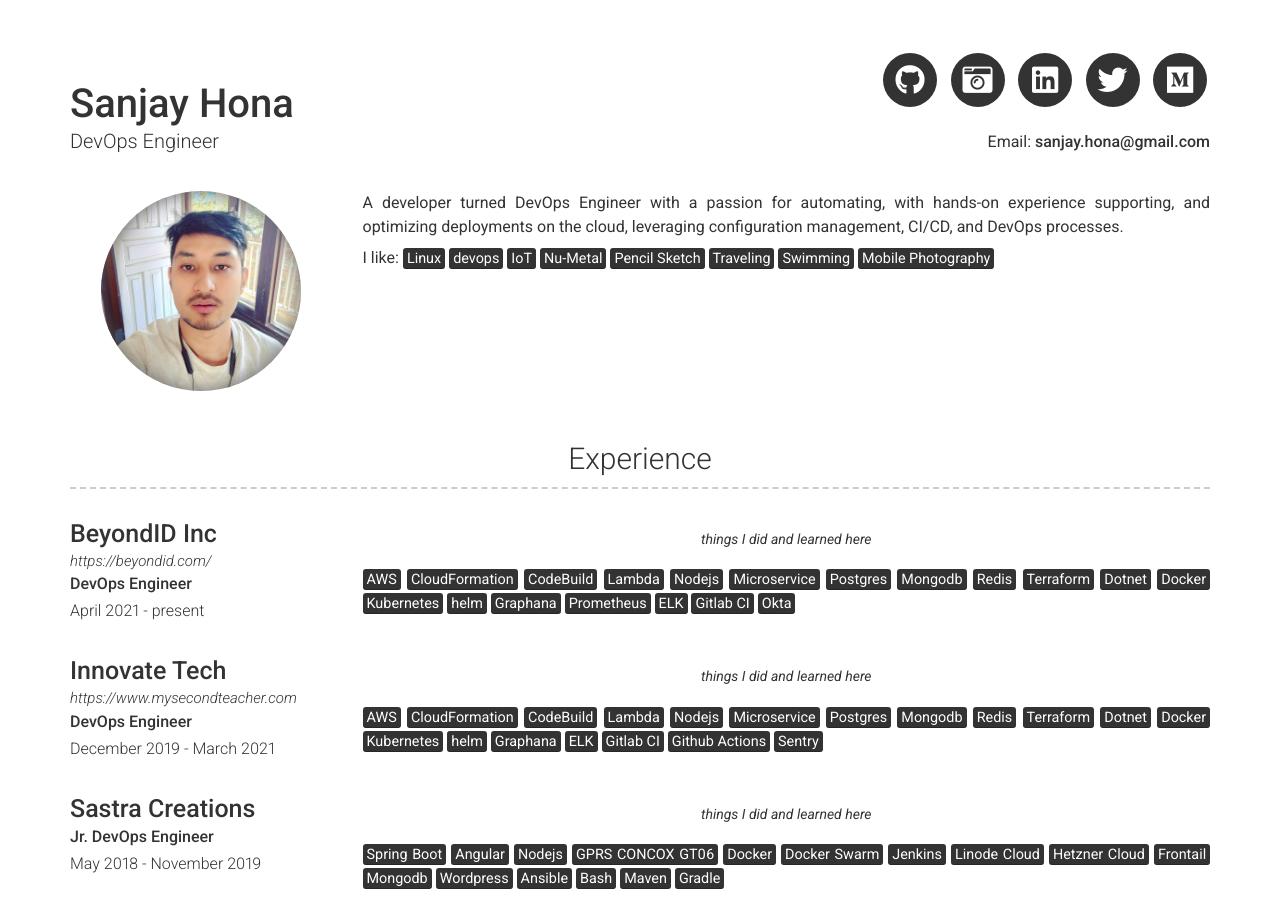
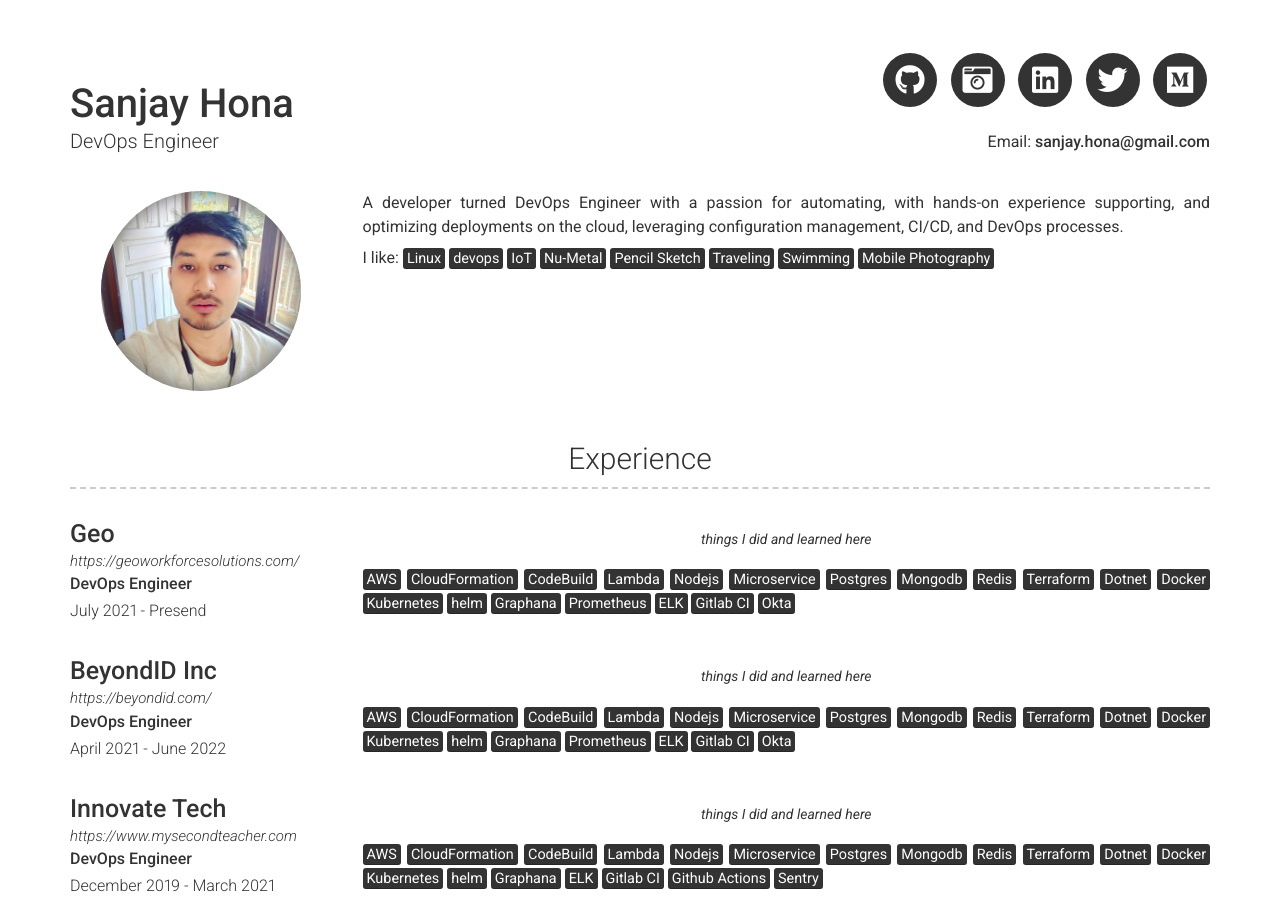
Before and after one commit to sssanjaya/sssanjaya.github.io, a Jekyll site: the page built from index.md, in a window 1280 px wide and 900 px high. Built offline with Jekyll 4.4.1, drawn with Linux system fonts in a browser that asks for light colours; nearby versions of some CDN libraries.

Commit message:
experience updated

```diff
--- a/_data/experience.yml
+++ b/_data/experience.yml
@@ -1,9 +1,37 @@
 # Experience template
+- layout: left
+  company: Geo
+  link: https://geoworkforcesolutions.com/
+  job_title: DevOps Engineer
+  dates: July 2021 - Presend
+  quote: >
+   things I did and learned here
+  description: | # this will include new lines to allow paragraphs
+    <mark>AWS</mark>
+    <mark>CloudFormation</mark>
+    <mark>CodeBuild</mark>
+    <mark>Lambda</mark>
+    <mark>Nodejs</mark>
+    <mark>Microservice</mark>
+    <mark>Postgres</mark>
+    <mark>Mongodb</mark>
+    <mark>Redis</mark>
+    <mark>Terraform</mark>
+    <mark>Dotnet</mark>
+    <mark>Docker</mark>
+    <mark>Kubernetes</mark>
+    <mark>helm</mark>
+    <mark>Graphana</mark>
+    <mark>Prometheus</mark>
+    <mark>ELK</mark>
+    <mark>Gitlab CI</mark>
+    <mark>Okta</mark>
+
 - layout: left
   company: BeyondID Inc
   link: https://beyondid.com/
   job_title: DevOps Engineer
-  dates: April 2021 - present
+  dates: April 2021 - June 2022
   quote: >
    things I did and learned here
   description: | # this will include new lines to allow paragraphs
```
